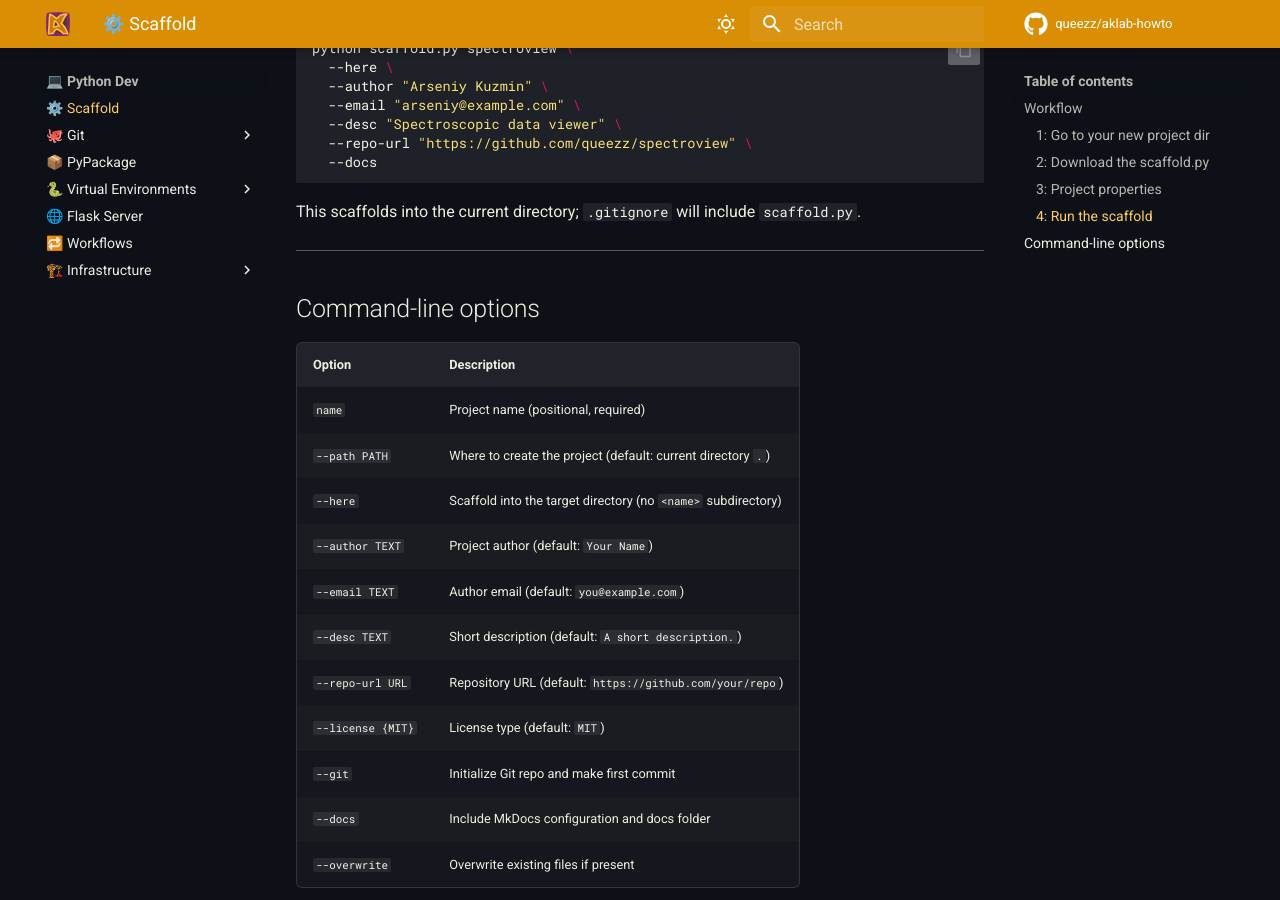
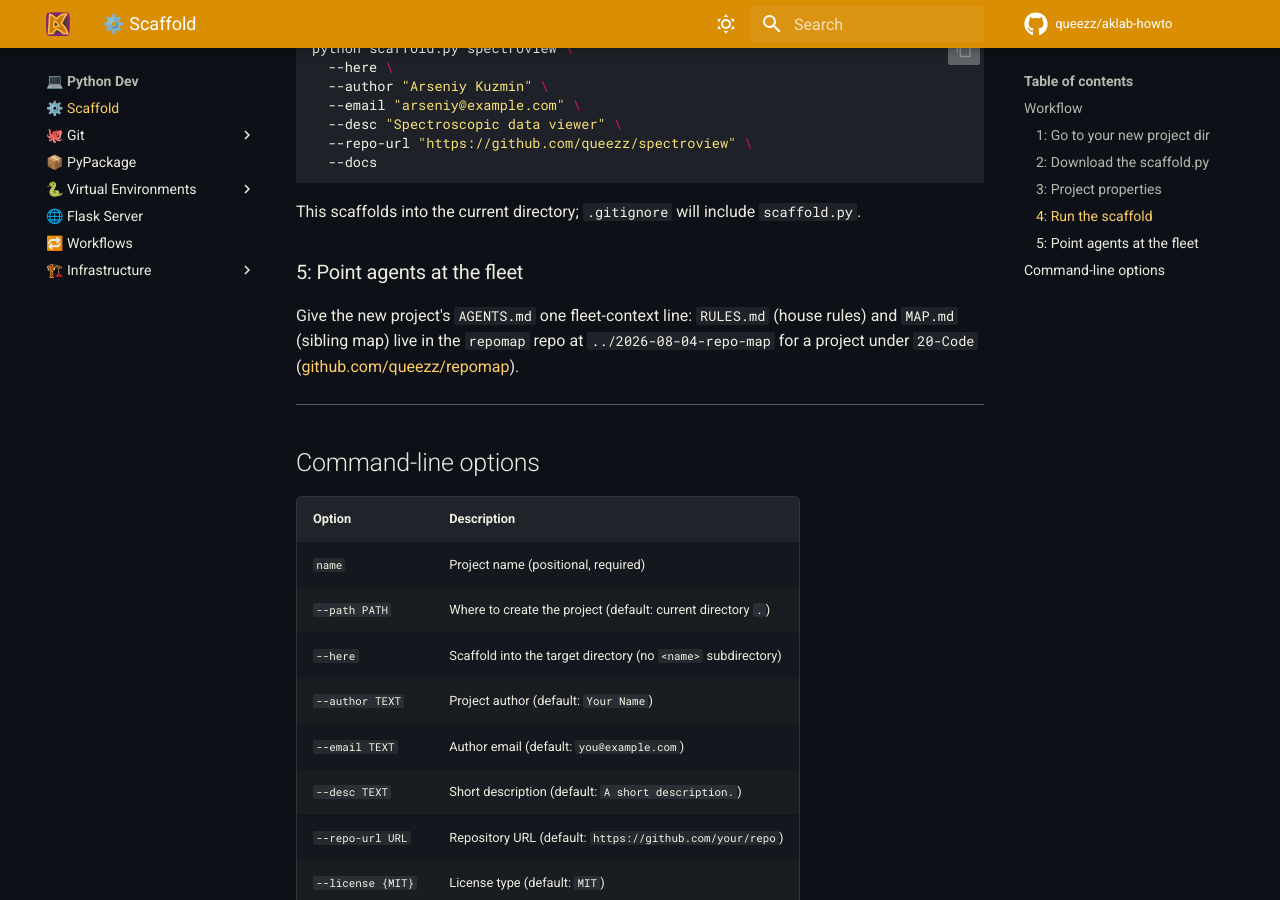
Before and after one commit to queezz/aklab-howto, an MkDocs documentation site: the page built from docs/software/scaffold.md, in a window 1280 px wide and 900 px high, scrolled down 1357 px. Built offline with MkDocs 1.6.1 and Material for MkDocs 9.7.7, drawn with Linux system fonts in a browser that asks for light colours; comment, search, counter and statistics services are not loaded.

Commit message:
Point cold agent sessions at the fleet map
- Add one pointer line to the orientation doc: repomap's RULES.md and MAP.md
  carry the house rules and the sibling-repo map.
- Fleet context is read after this repo's own docs, never instead of them, so
  the line is a pointer and copies nothing.
- The path is relative; Dropbox spans Windows and macOS.

agent: claude-fable-5

```diff
--- a/docs/software/scaffold.md
+++ b/docs/software/scaffold.md
@@ -79,6 +79,10 @@
 
 This scaffolds into the current directory; `.gitignore` will include `scaffold.py`.
 
+### 5: Point agents at the fleet
+
+Give the new project's `AGENTS.md` one fleet-context line: `RULES.md` (house rules) and `MAP.md` (sibling map) live in the `repomap` repo at `../2026-08-04-repo-map` for a project under `20-Code` ([github.com/queezz/repomap](https://github.com/queezz/repomap)).
+
 ---
 
 ## Command-line options
```
